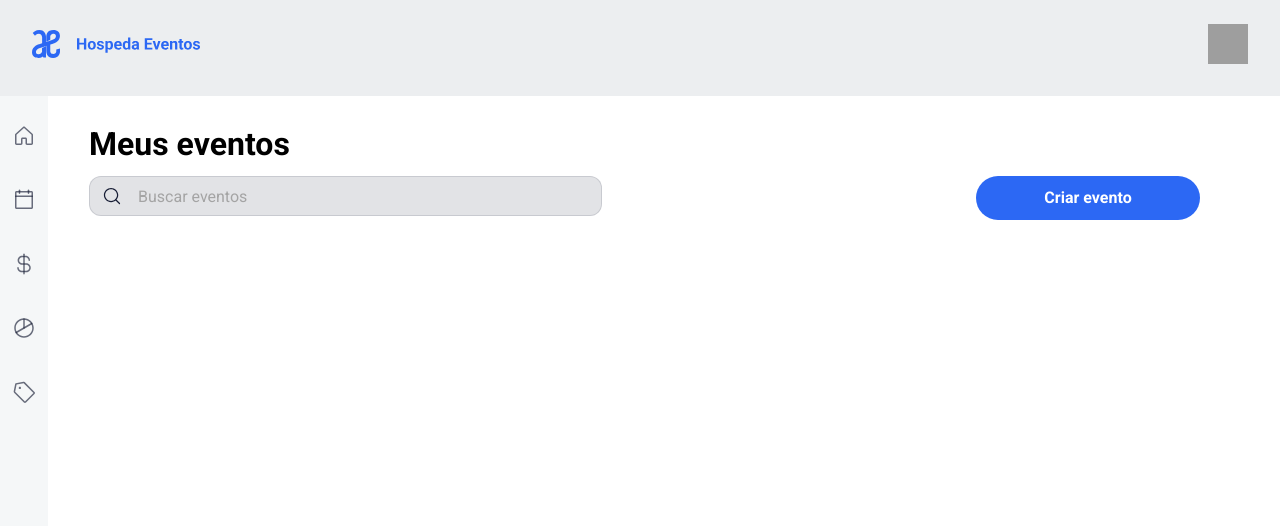
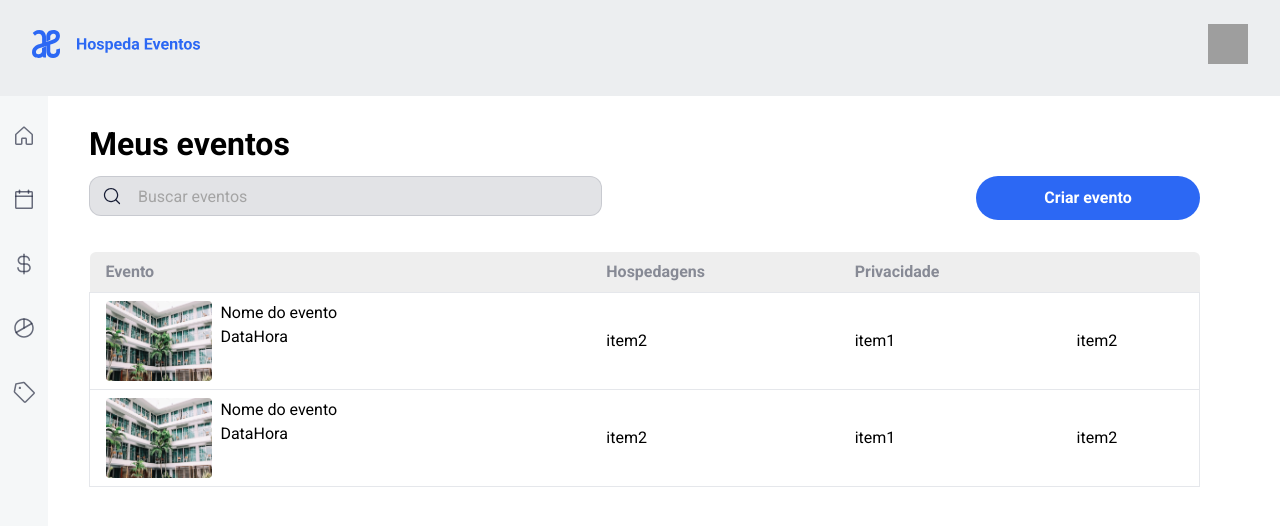
Before and after one commit to YuriPiresG/front-end-hospeda, a React (Vite) app: page / in a window 1280 px wide. Shown: the top 526 px of the page. Built offline with nearby package versions, Linux system fonts and the light colour scheme; grey boxes are pictures that could not be loaded.

Commit message:
feat: created table for activity display

```diff
--- a/src/App.tsx
+++ b/src/App.tsx
@@ -2,6 +2,7 @@ import { QueryClient, QueryClientProvider } from "react-query";
 import { RouterProvider, createBrowserRouter } from "react-router-dom";
 import ActivitiesDisplay from "./components/ActivitiesDisplay";
 import Layout from "./components/Layout";
+import CreateActivityPage from "./components/CreateActivityPage";
 
 const queryClient = new QueryClient();
 
@@ -11,6 +12,10 @@ const router = createBrowserRouter([
     element: <Layout />,
     children: [{ path: "", element: <ActivitiesDisplay /> }],
   },
+  {
+    path: "/create-activity",
+    element: <CreateActivityPage />,
+  }
 ]);
 
 function App() {
--- a/src/components/ActivitiesDisplay.tsx
+++ b/src/components/ActivitiesDisplay.tsx
@@ -1,3 +1,4 @@
+import ActivitiesTable from "./ActivitiesTable";
 import CreateActivityBtn from "./CreateActivityBtn";
 import SearchBar from "./SearchBar";
 
@@ -6,9 +7,12 @@ export default function ActivitiesDisplay() {
     <>
       <main className=" pl-[5.563rem] pt-[2rem] mr-[5rem]">
         <h1 className="font-roboto font-bold text-[2rem] ">Meus eventos</h1>
-        <div className="mt-2 flex justify-between">
+        <div className="mt-2 flex  justify-between">
           <SearchBar />
           <CreateActivityBtn />
+        </div>
+        <div className="flex justify-center">
+          <ActivitiesTable />
         </div>
       </main>
     </>
--- /dev/null
+++ b/src/components/ActivitiesTable.tsx
@@ -0,0 +1,52 @@
+import hotelsImg from "../assets/hotels.jpeg";
+
+export default function ActivitiesTable() {
+  return (
+    <table className="min-w-[350px] text-left mt-[2rem] w-[120rem] font-roboto">
+      <tr className=" text-[#171d357a]">
+        <th className="bg-[#eee] px-4 py-2 rounded-tl-md">Evento</th>
+        <th className="bg-[#eee] px-4 py-2">Hospedagens</th>
+        <th className="bg-[#eee] px-4 py-2">Privacidade</th>
+        <th className="bg-[#eee] px-4 py-2 rounded-tr-md"></th>
+      </tr>
+
+      <tr className="border">
+        <td className="border-gray-300 px-4 py-2 flex ">
+          <img src={hotelsImg} alt="" className="w-[6.65rem] h-[5rem] rounded mr-2" />
+          <div>
+            <p>Nome do evento</p>
+            <div className="flex">
+              <p>Data</p>
+              <p>Hora</p>
+            </div>
+          </div>
+        </td>
+        <td className="border-gray-300 px-4 py-2">item2</td>
+        <td className="border-gray-300 px-4 py-2">item1</td>
+        <td className="border-gray-300 px-4 py-2 rounded-br-md">
+          item2
+        </td>
+      </tr>
+
+      <tr className="border">
+        <td className="border-gray-300 px-4 py-2 flex ">
+          <img src={hotelsImg} alt="" className="w-[6.65rem] h-[5rem] rounded mr-2" />
+          <div>
+            <p>Nome do evento</p>
+            <div className="flex">
+              <p>Data</p>
+              <p>Hora</p>
+            </div>
+          </div>
+        </td>
+        <td className="border-gray-300 px-4 py-2">item2</td>
+        <td className="border-gray-300 px-4 py-2">item1</td>
+        <td className="border-gray-300 px-4 py-2 rounded-br-md">
+          item2
+        </td>
+      </tr>
+
+
+    </table>
+  );
+}
--- a/src/components/CreateActivityBtn.tsx
+++ b/src/components/CreateActivityBtn.tsx
@@ -1,9 +1,11 @@
-import React from "react";
+import { Link } from "react-router-dom";
 
 export default function CreateEventBtn() {
   return (
-    <button className="bg-[#2C68F4] w-[14rem] h-[2.75rem] rounded-[32px] text-white font-roboto font-bold text[1rem] ">
-      Criar evento
-    </button>
+    <Link to="/create-activity">
+      <button className="bg-[#2C68F4] w-[14rem] h-[2.75rem] rounded-[32px] text-white font-roboto font-bold text[1rem] ">
+        Criar evento
+      </button>
+    </Link>
   );
 }
--- /dev/null
+++ b/src/components/CreateActivityPage.tsx
@@ -0,0 +1,7 @@
+import React from 'react'
+
+export default function CreateActivityPage() {
+  return (
+    <div>CreateActivityPage</div>
+  )
+}
--- a/src/components/Layout.tsx
+++ b/src/components/Layout.tsx
@@ -24,19 +24,39 @@ export default function Layout() {
       <div className="bg-[#F5F7F8] w-[3rem] h-screen flex justify-center">
         <ul>
           <li>
-            <img src={homeIcon} alt="" className="mt-[1.75rem]" />
+            <img
+              src={homeIcon}
+              alt=""
+              className="mt-[1.75rem] hover:cursor-pointer"
+            />
           </li>
           <li>
-            <img src={calendarIcon} alt="" className="mt-[2.5rem]" />
+            <img
+              src={calendarIcon}
+              alt=""
+              className="mt-[2.5rem] hover:cursor-pointer"
+            />
           </li>
           <li>
-            <img src={moneyIcon} alt="" className="mt-[2.5rem]" />
+            <img
+              src={moneyIcon}
+              alt=""
+              className="mt-[2.5rem] hover:cursor-pointer"
+            />
           </li>
           <li>
-            <img src={chartIcon} alt="" className="mt-[2.5rem]" />
+            <img
+              src={chartIcon}
+              alt=""
+              className="mt-[2.5rem] hover:cursor-pointer"
+            />
           </li>
           <li>
-            <img src={tagIcon} alt="" className="mt-[2.5rem]" />
+            <img
+              src={tagIcon}
+              alt=""
+              className="mt-[2.5rem] hover:cursor-pointer"
+            />
           </li>
         </ul>
       </div>
```
Also changed, not shown: src/assets/hotels.jpeg (added).
